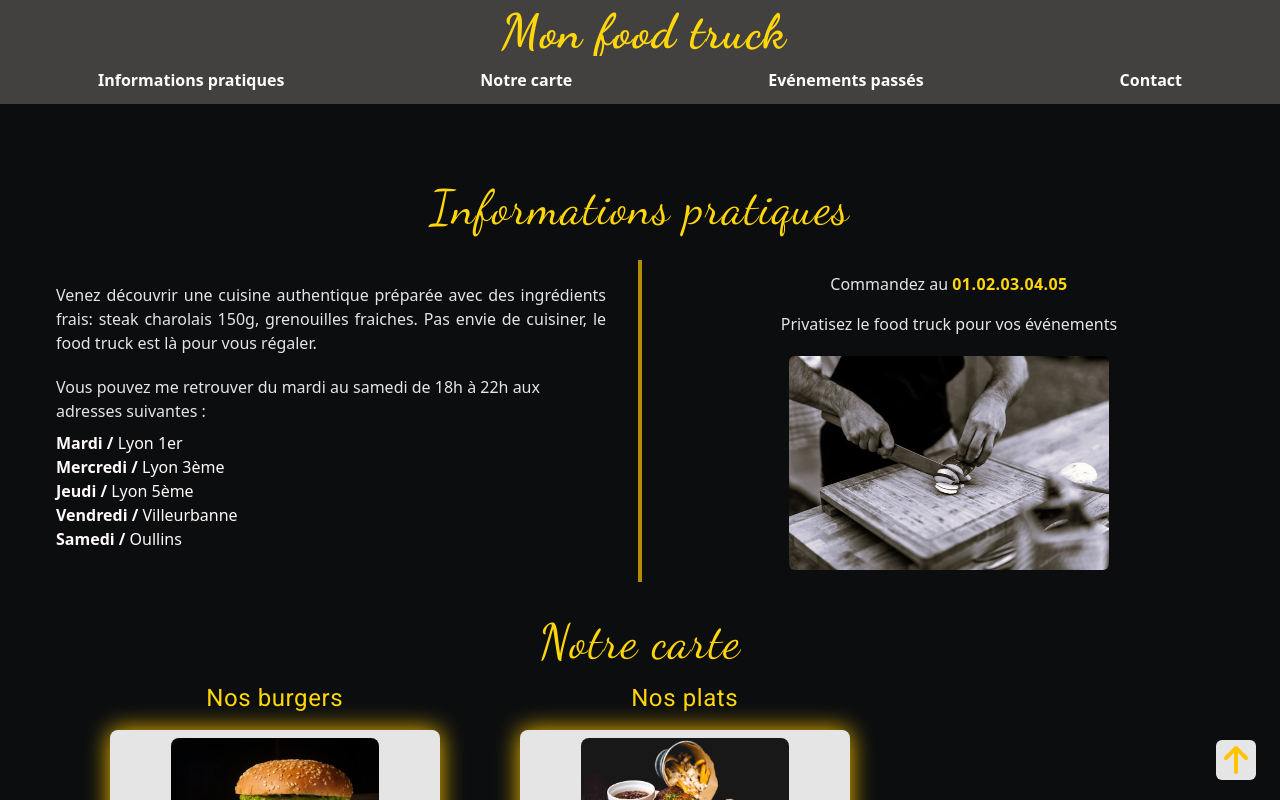
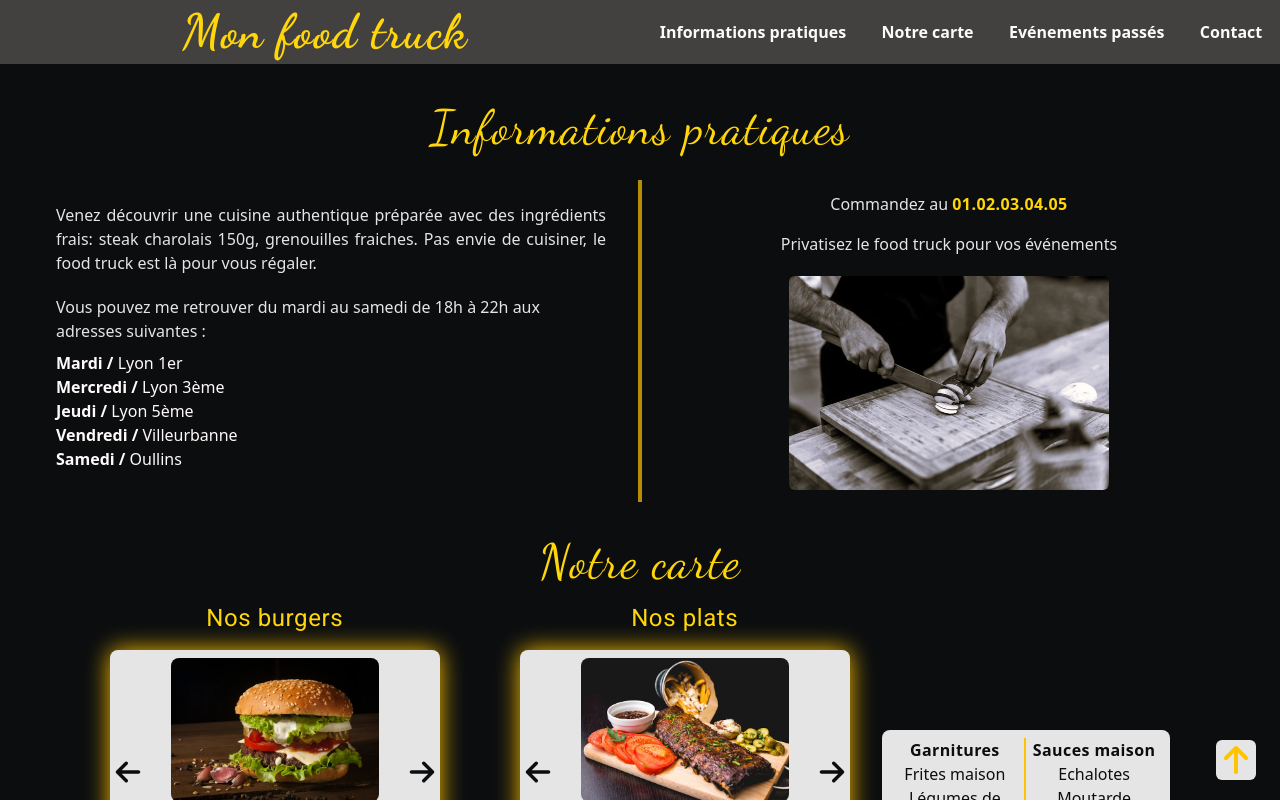
Before and after one commit to Tonyac-create/food_truck, a React (Create React App) app: page /foodtruck in a window 1280 px wide. Shown: the top 800 px of the page. Built offline with nearby package versions, Linux system fonts and the light colour scheme.

Commit message:
modify header & color arrow

```diff
--- a/src/components/Header.jsx
+++ b/src/components/Header.jsx
@@ -26,7 +26,7 @@ export default function Header() {
 
     return (
         <>
-            <header className='w-full bg-lightBlack py-2 flex justify-between items-center fixed top-0 z-9999 md:h-16 md:flex-col'>
+            <header className='w-full bg-lightBlack py-2 flex justify-between items-center fixed top-0 z-9999 md:h-16 md:flex-row'>
                 <h1 className="text-yellow text-3xl font-dancing-script font-bold pl-2 mb-auto md:text-5xl md:text-center md:w-full md:my-auto tracking-wide">
                     Mon food truck
                 </h1>
--- a/src/components/Informations.jsx
+++ b/src/components/Informations.jsx
@@ -2,7 +2,7 @@ import React from 'react'
 
 export default function Informations() {
     return (
-        <section id='informations' className='m-6 pt-40'>
+        <section id='informations' className='m-6 pt-20'>
             <h2 className='text-yellow font-dancing-script text-center text-5xl tracking-wide mb-4'>Informations pratiques</h2>
             <div className=' md:flex md:flex-row'>
                 <div className='md:flex md:flex-col md:justify-center md:p-4 md:w-1/2 lg:p-6 xl:p-8 2xl:p-12'>
```
Also changed, not shown: public/arrow-left-solid.svg, public/arrow-right-solid.svg.
